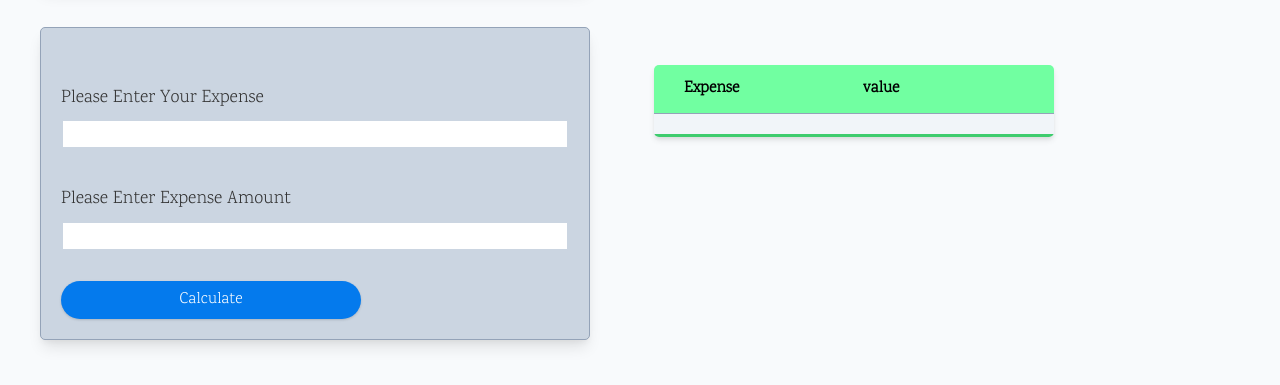
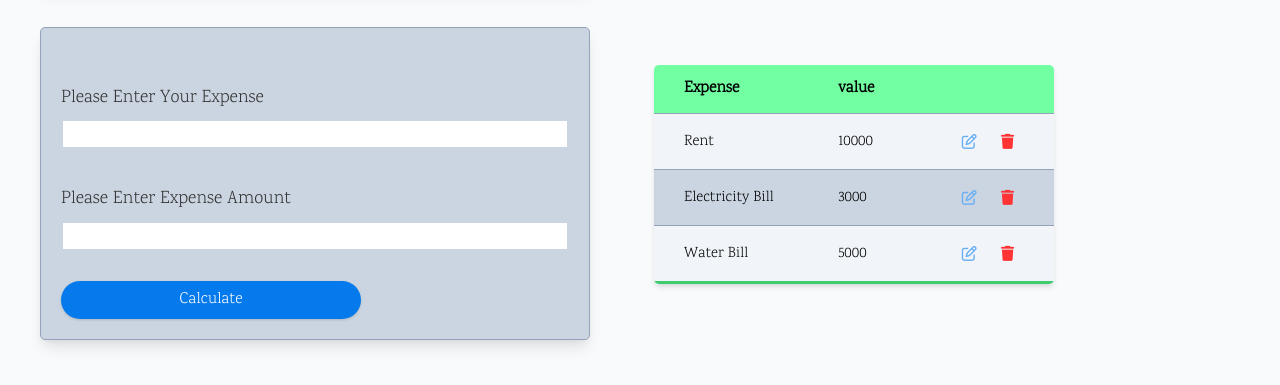
Before and after one commit to gitongaisaac/Budget-Calculator, a plain HTML site: page index.html in a window 1280 px wide. Shown: the part 379-764 px from the top of the page. Drawn offline with nearby package versions, Linux system fonts and the light colour scheme; a web font is replaced by a local one.

Commit message:
Added the table

```diff
--- a/index.html
+++ b/index.html
@@ -93,11 +93,11 @@
                   </thead>
 
                   <tbody class="table-body">
-                    <tr class="table-body-row">
+                    <!-- <tr class="table-body-row">
                       <td class="table-detail"></td>
                       <td class="table-detail"></td>
                       <td class="table-detail"></td>
-                    </tr>
+                    </tr> -->
                   </tbody>
                 </table>
               </div>
--- a/script.js
+++ b/script.js
@@ -11,6 +11,13 @@ class Budget {
     }
 }
 
+
+class Expense {
+    constructor(name, amount) {
+        this.name = name;
+        this.amount = amount;
+    }
+}
 
 /*
 ================================================================================================================================
@@ -65,11 +72,39 @@ class UI {
     }
 
     static displaySummary() {
+        const storedSummary = [
+            {
+                name: 'Rent',
+                amount: 10000
+            },
+            {
+                name: 'Electricity Bill',
+                amount: 3000
+            },
+            {
+                name: 'Water Bill',
+                amount: 5000
+            }
+        ];
 
+        const tSummary = storedSummary;
+        tSummary.forEach((summary) => UI.addToList(summary));
+    }
+
+    static addToList(summary) {
+        const tableBody = document.querySelector('.table-body');
+        const tr = document.createElement('tr');
+        tr.className = 'table-body-row';
+        tr.innerHTML = `<td class="table-detail">${summary.name}</td>
+                        <td class="table-detail">${summary.amount}</td>
+                        <td class="table-detail rem-edit">
+                        <i class="far fa-edit edit"></i>
+                        <i class="fas fa-trash delete"></i>
+                        </td>`;
+
+        tableBody.appendChild(tr);
     }
 }
-
-
 
 /*
 ================================================================================================================================
@@ -85,6 +120,11 @@ class Calculator {
 }
 
 
+/*
+================================================================================================================================
+Store Class
+================================================================================================================================
+*/
 
 
 
@@ -94,6 +134,7 @@ Event display content
 ================================================================================================================================
 */
 document.addEventListener('DOMContentLoaded', UI.displayTransactions());
+document.addEventListener('DOMContentLoaded', UI.displaySummary());
 
 
 
--- a/style.css
+++ b/style.css
@@ -60,6 +60,28 @@
     color: var(--stroke-500);
 }
 
+.rem-edit {
+    text-align: right;
+}
+
+.delete {
+    color: var(--red-400);
+}
+
+.delete:hover {
+    color: var(--red-600);
+}
+
+.edit {
+    color: var(--primary-300);
+}
+
+.edit:hover {
+    color:  var(--primary-500);
+}
+
+
+
 /* Responsiveness */
 @media (max-width: 1200px) {
     .calculator .grid {
```
